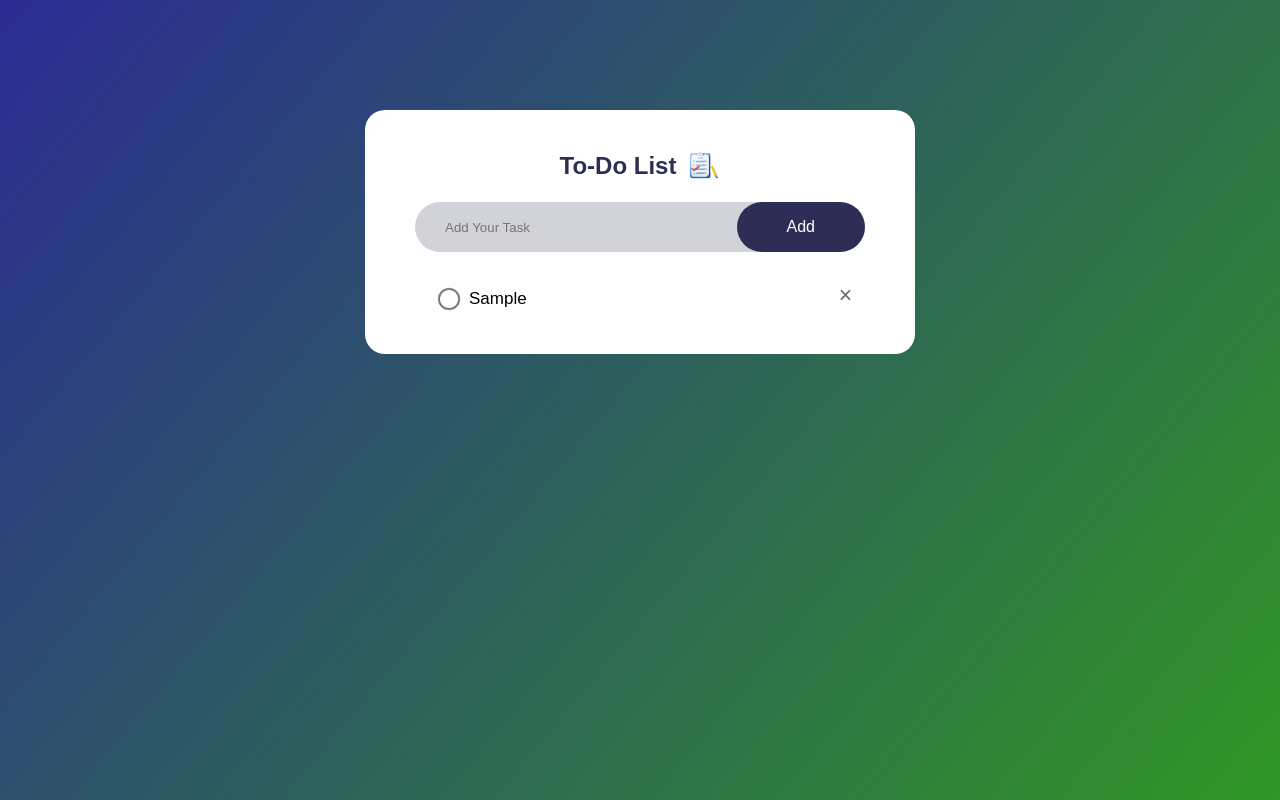
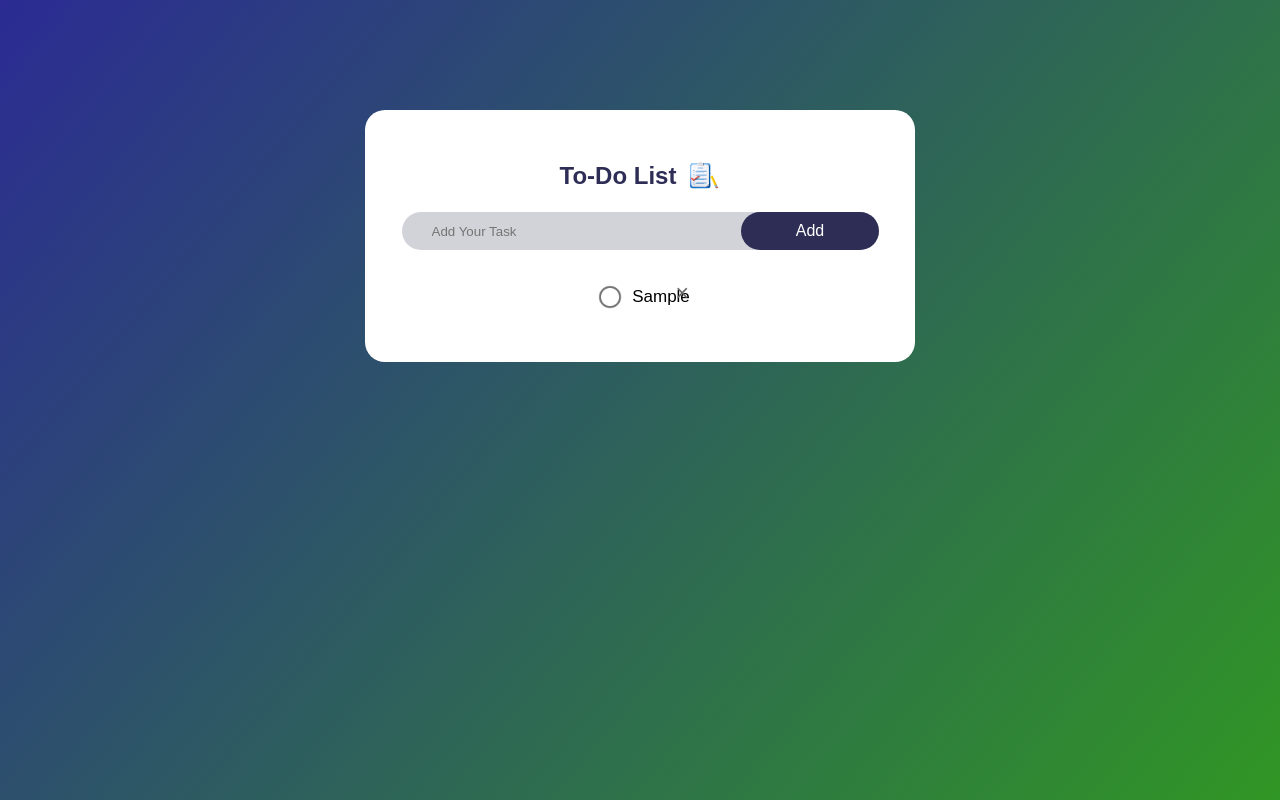
Before and after one commit to pythonbond488/ToDo-list-withJS, a plain HTML site: page index.html in a window 1280 px wide. Both pictures are taken after typing "Sample" into the empty fields and a click on the button "Add". Drawn offline with Linux system fonts and the light colour scheme.

Commit message:
first commit

```diff
--- a/index.html
+++ b/index.html
@@ -15,9 +15,9 @@
                 <button onclick="Addtask()">Add</button>
             </div>
             <ul id="list-container">
-                <li class="checked">Task 1</li>
+                <!-- <li class="checked">Task 1</li>
                 <li>Task 2</li>
-                <li>Task 3</li>
+                <li>Task 3</li> -->
             </ul>
         </div>
 
--- a/style.css
+++ b/style.css
@@ -17,8 +17,12 @@
     max-width: 550px;
     background-color: #fff;
     margin: 90px auto 30px;
-    padding: 40px 50px;
+    padding: 50px 10px;
     border-radius: 20px;
+    display: flex;
+    align-items: center;
+    justify-content: center;
+    flex-direction: column;
 }
 
 .todo-app h2 {
@@ -35,8 +39,9 @@
 }
 
 .row {
+    width: 90%;
     display: flex;
-    justify-content: space-between;
+    /* justify-content: space-between; */
     align-items: center;
     background: #d2d2d9;
     border-radius: 30px;
@@ -51,17 +56,19 @@ input {
     flex: 1;
     padding: 10px;
     font-weight: 300;
+    width: 70%;
 }
 
 button {
     border: none;
     outline: none;
-    padding: 16px 50px;
+    padding: 10px 10px;
     background: #2d2d56;
     border-radius: 40px;
     color: #fff;
     font-size: 16px;
     cursor: pointer;
+    width: 30%;
 }
 
 ul li {
@@ -71,6 +78,7 @@ ul li {
     user-select: none;
     cursor: pointer;
     position: relative;
+    max-width: 64vw;
 }
 
 ul li::before {
@@ -83,7 +91,7 @@ ul li::before {
     background-position: center;
     background-size: cover;
     top: 10px;
-    left: 22px;
+    left: 20px;
 }
 
 ul li.checked {
@@ -112,7 +120,7 @@ ul li span:hover {
     background: #c2bdbd;
 }
 
-@media (max-width:320px) {
+/* @media (max-width:320px) {
     button {
         border: none;
         outline: none;
@@ -201,4 +209,4 @@ ul li span:hover {
         top: 0%;
         right: 0%;
     }
-}
+} */
```
Also changed, not shown: script.js (+6 -6 lines).
